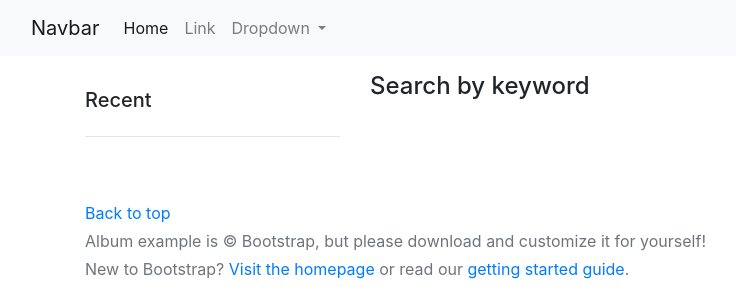
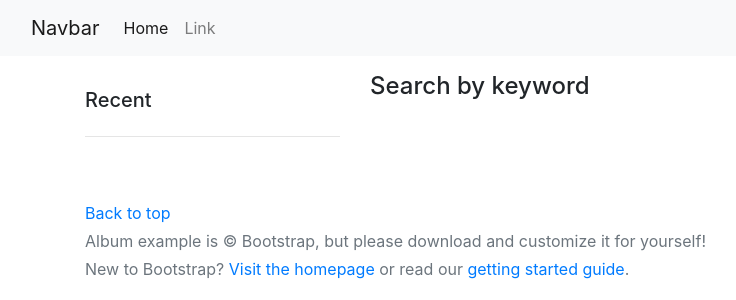
Before and after one commit to johnmaxnew/Django-Boilerplate, a Django app: page / in a window 1280 px wide. Shown: the top 300 px of the page, without its empty margins (0-736 px from the left). Run offline with Django 3.2, Linux system fonts and the light colour scheme; data that the repository does not hold is empty; some libraries are stand-ins or nearby versions.

Commit message:
added templates

```diff
--- a/templates/navbar.html
+++ b/templates/navbar.html
@@ -18,13 +18,6 @@
           <a class="nav-link" href="#">Link</a>
           </li>
           <li class="nav-item dropdown">
-          <a class="nav-link dropdown-toggle" href="#" id="navbarDropdown" role="button" data-bs-toggle="dropdown" aria-expanded="false">
-              Dropdown
-          </a>
-          <ul class="dropdown-menu" aria-labelledby="navbarDropdown">
-              <li><a class="dropdown-item" href="#">Action</a></li>
-              <li><a class="dropdown-item" href="#">Another action</a></li>
-          </ul>
           </li>
       </ul>
       </div>
```
